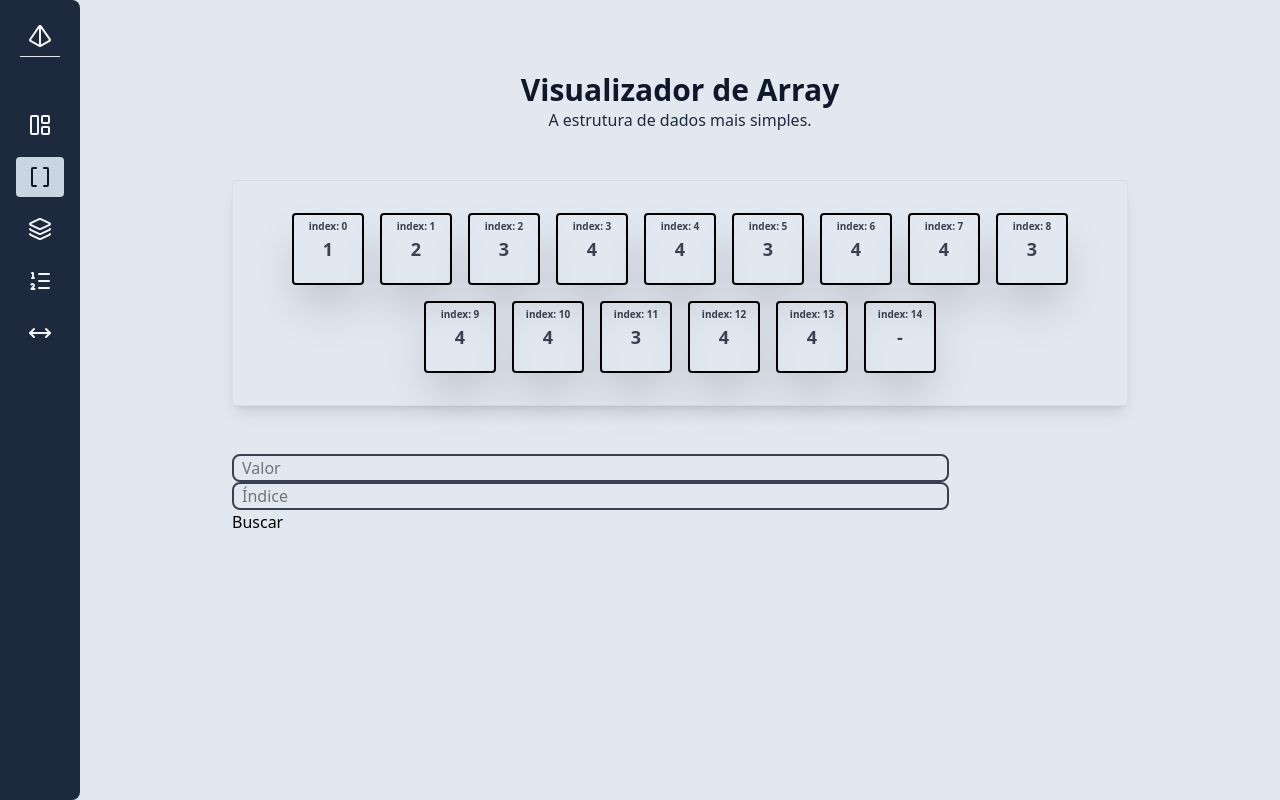
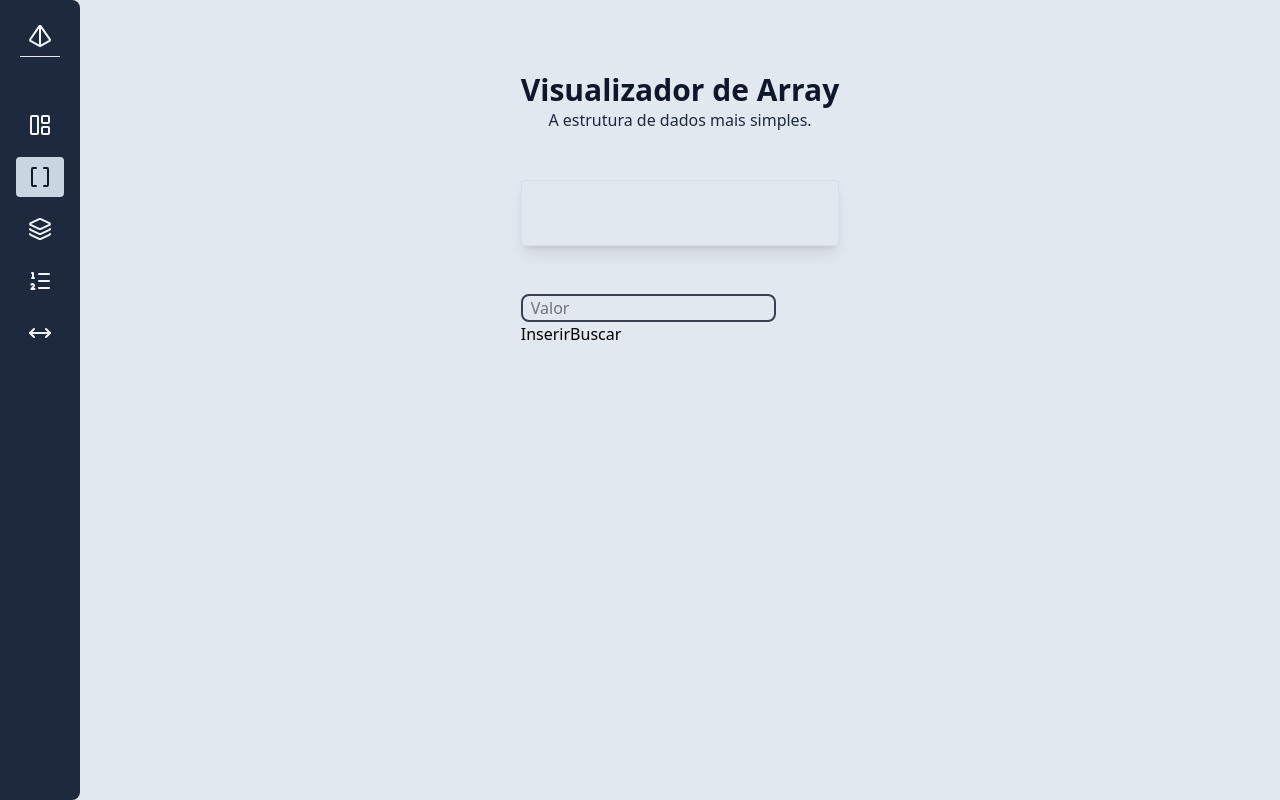
Before and after one commit to MathHenr/algorithm-visualizer, a Next.js app: page /array in a window 1280 px wide. Built offline with nearby package versions, Linux system fonts and the light colour scheme.

Commit message:
feat: implement sketch array visualizer animated.

```diff
--- a/src/app/(structures)/array/page.tsx
+++ b/src/app/(structures)/array/page.tsx
@@ -4,40 +4,38 @@ import { ArrayStructure } from "@/core/array-structure";
 import { useAnimationPlayer } from "@/hooks/useAnimationPlayer";
 import clsx from "clsx";
 import { AnimatePresence, motion } from "framer-motion";
-import { useState } from "react";
+import { useEffect, useState } from "react";
 
 export default function Array() {
-  const [structure] = useState(new ArrayStructure<number>(5));
+  const [structure] = useState(new ArrayStructure<number>(0));
 
   const [inputValue, setInputValue] = useState("");
-  const [inputIndex, setInputIndex] = useState("");
 
-  const [displayArray, setDisplayArray] = useState<(number | null)[]>([
-    1,
-    2,
-    3,
-    4,
-    4,
-    3,
-    4,
-    4,
-    3,
-    4,
-    4,
-    3,
-    4,
-    4,
-    null,
-  ]);
+  const [displayArray, setDisplayArray] = useState<(number | null)[]>([]);
 
   const { currentStep, isPlaying, play } = useAnimationPlayer();
+
+  useEffect(() => {
+    setDisplayArray(structure.get());
+  }, [structure]);
+
+  async function handleUpdate() {
+    const val = parseInt(inputValue);
+
+    if (isNaN(val)) return;
+
+    const newArray = structure.update(structure.get().length, val);
+
+    setDisplayArray(newArray);
+  }
 
   async function handleSearch() {
     const val = parseInt(inputValue);
 
     if (isNaN(val)) return;
 
-    await play(steps);
+    const steps = structure.find(val);
+    await play(steps, 800);
   }
 
   return (
@@ -63,16 +61,19 @@ export default function Array() {
           return (
             <motion.div
               key={index}
-              initial={false}
+              initial={{ opacity: 0, x: 5 }}
               animate={{
-                backgroundColor: isVisiting
-                  ? "yellow"
-                  : isFound
-                    ? "green"
-                    : "transparent",
+                opacity: 1,
+                x: 0,
+                scale: isFound || isVisiting ? 1.05 : 1,
+                backgroundColor: isFound
+                  ? "#10b95c"
+                  : isVisiting
+                    ? "#c9c71b"
+                    : "#cad5e2",
               }}
               className={clsx(
-                "relative flex flex-col max-sm:w-15 max-sm:h-15 w-18 h-18 items-center justify-center border-2 rounded shadow-2xl",
+                "relative flex flex-col max-sm:w-15 max-sm:h-15 w-18 h-18 items-center justify-center border-2 rounded shadow-2xl transition",
               )}
             >
               <span className="absolute top-1 text-[10px] font-bold text-slate-900/80">
@@ -81,7 +82,7 @@ export default function Array() {
               <AnimatePresence mode="wait">
                 <motion.span
                   key={item}
-                  initial={{ opacity: 0, y: 10 }}
+                  initial={{ opacity: 0, y: 20 }}
                   animate={{ opacity: 1, y: 0 }}
                   className="text-lg font-bold text-slate-900/80"
                 >
@@ -100,16 +101,14 @@ export default function Array() {
               type="number"
               value={inputValue}
               placeholder="Valor"
-              className="w-[80%] border-2 rounded-lg border-slate-900/80 px-2 outline-0"
-            />
-            <input
-              type="number"
-              value={inputIndex}
-              placeholder="Índice"
+              onChange={(e) => setInputValue(e.target.value)}
               className="w-[80%] border-2 rounded-lg border-slate-900/80 px-2 outline-0"
             />
           </div>
           <div>
+            <button onClick={handleUpdate} disabled={isPlaying}>
+              Inserir
+            </button>
             <button onClick={handleSearch} disabled={isPlaying}>
               Buscar
             </button>
```
Also changed, not shown: tsconfig.json (+11 -3 lines).
